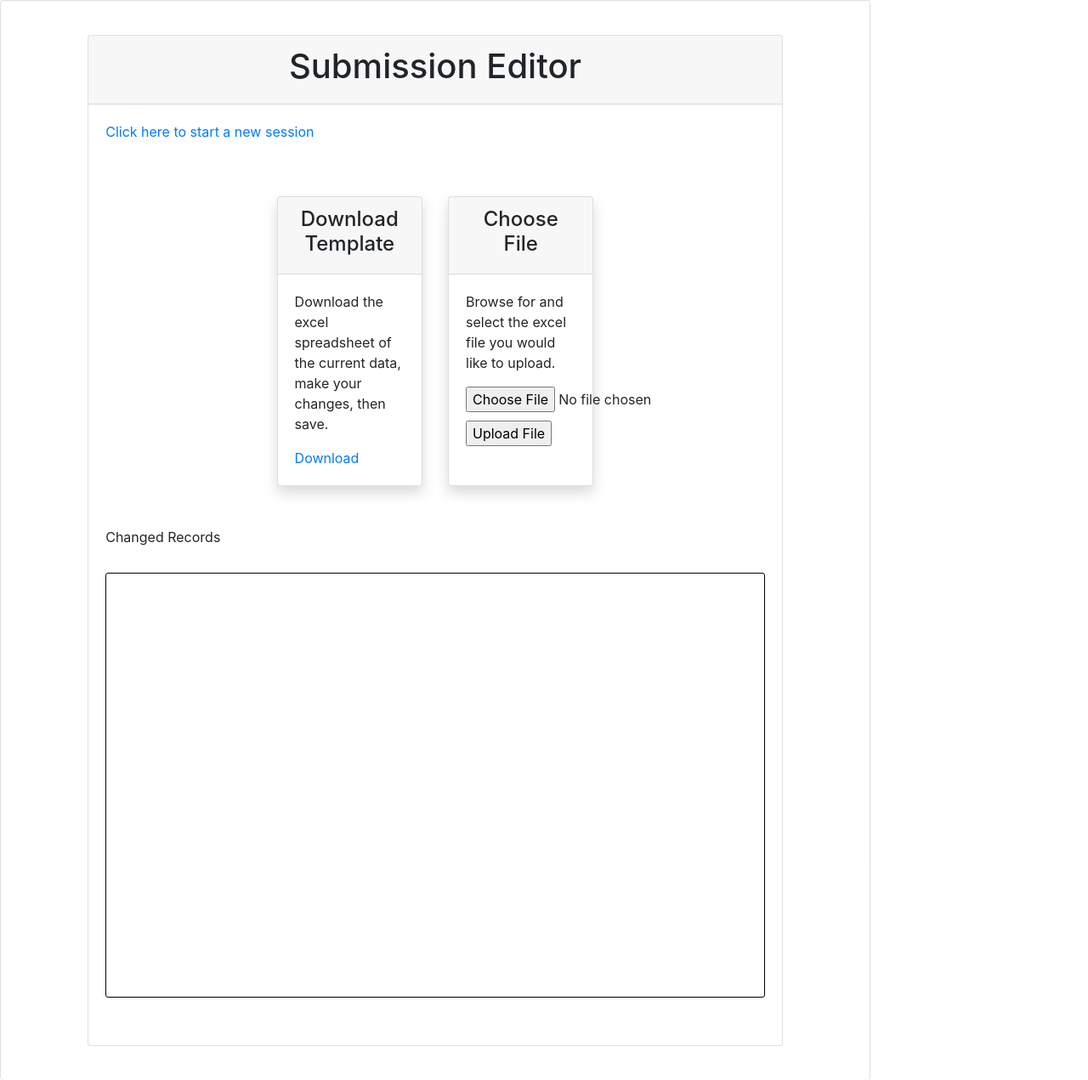
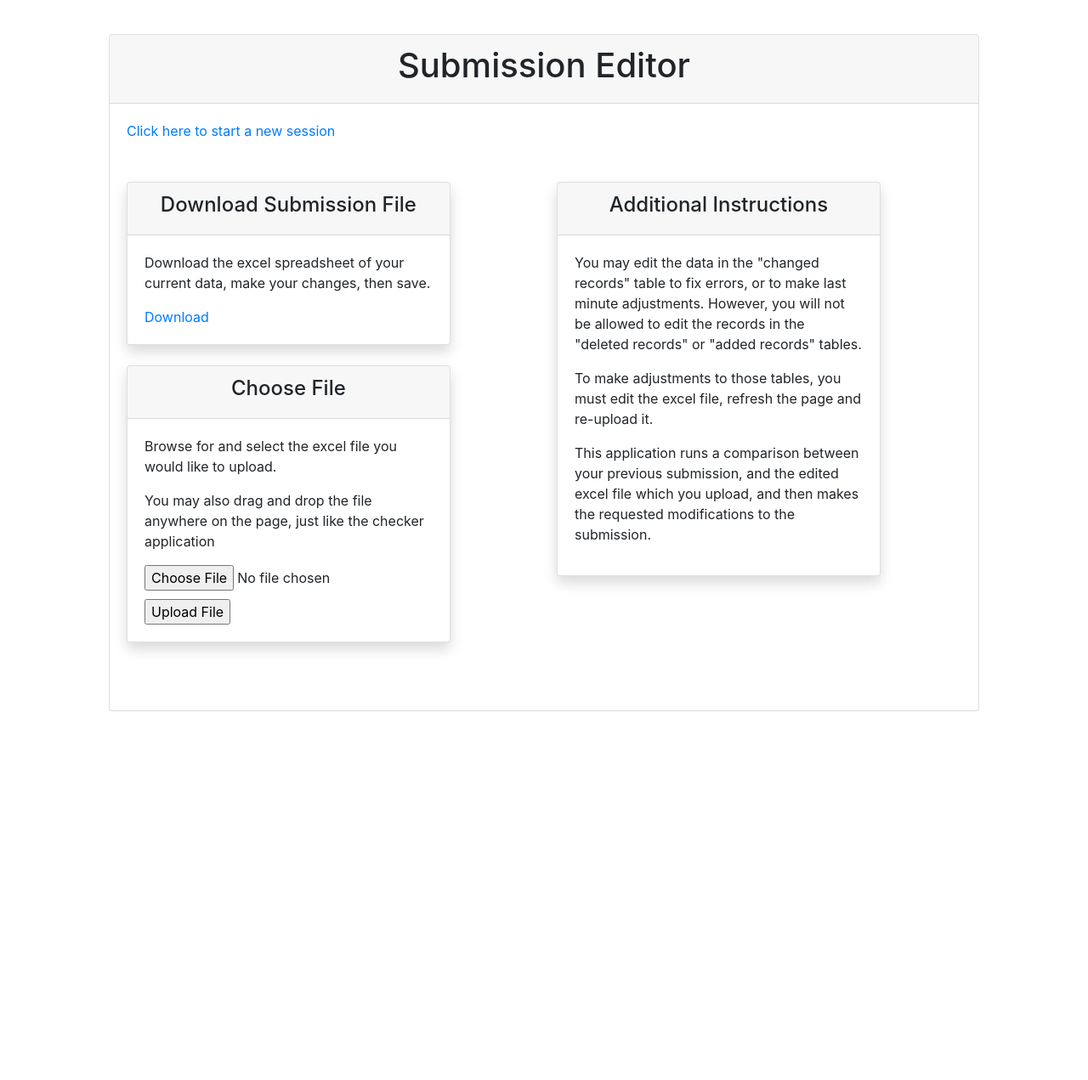
Before and after one commit to SCCWRP/changerequest, a Flask app: template proj/templates/edit-submission.jinja2 in a window 1280 px wide. Shown: the whole page at 85% size. After the commit the page ends 837 px from the top, so only its background shows below. Run offline with Flask 3, Linux system fonts and the light colour scheme; the template is opened without the code that fills it, so the values that code supplies are empty; parts of the project's set-up code (start-up, migrations or seed data) failed here and were passed over; some libraries are stand-ins or nearby versions.

Commit message:
fixed the bug for empty highlight cells dataframes - improved the UI

```diff
--- a/proj/main.py
+++ b/proj/main.py
@@ -411,6 +411,7 @@
 
 
     # # History log for accepted changes
+    print('# # History log for accepted changes')
     hislog = pd.DataFrame({
         'objectid'     :   [int(item['objectid']) for item in accepted_changes],
         'tablename'    :   tablename,
@@ -422,6 +423,7 @@
     })
 
     # History log of rejected changes - not to be used until we highlight the excel files
+    print('# History log of rejected changes - not to be used until we highlight the excel files')
     hislog_rejected_changes = pd.DataFrame({
         'objectid'     :   [int(item['objectid']) for item in rejected_changes],
         'tablename'    :   tablename,
@@ -432,7 +434,7 @@
         ]
     })
 
-
+    print("writing report to excel")
     with pd.ExcelWriter(path_to_highlighted_excel, engine = 'xlsxwriter',  engine_kwargs={'options': {'strings_to_formulas': False}}) as writer:
 
         original_data =  original_data[ ['objectid'] + [c for c in original_data.columns if c != 'objectid'] ]
@@ -446,18 +448,22 @@
         deleted_records.to_excel(writer, sheet_name = "Deleted", index = False)
 
         # Coloring the changed cells
+        print('# Coloring the changed cells')
         workbook = writer.book
         rejected_color = workbook.add_format({'bg_color':'#FF0000'})
         accepted_color = workbook.add_format({'bg_color':'#42f590'})
         worksheet = writer.sheets["Modified"]
 
         # make objectid an int just in case it turned into a float somehow
+        print('# make objectid an int just in case it turned into a float somehow')
         modified_records.objectid = modified_records.objectid.astype(int)
         hislog.objectid = hislog.objectid.astype(int)
         hislog_rejected_changes.objectid = hislog_rejected_changes.objectid.astype(int)
 
         # get the accepted change cells, according to the location in the excel file
+        print('# get the accepted change cells, according to the location in the excel file')
         # Basically we are translating the objectid and column name to the excel row/column index
+        print('# Basically we are translating the objectid and column name to the excel row/column index')
         accepted_highlight_cells = modified_records \
             .assign(excel_row_index = modified_records.index + 1 ) \
             .merge(
@@ -465,15 +471,20 @@
                 on = ['objectid'],
                 how = 'inner'
             )
-        # now the dataframe has excel row, objectid, and changed column name
-        accepted_highlight_cells['excel_col_index'] = accepted_highlight_cells.changed_cols.apply(
-            lambda c: modified_records.columns.get_loc(c)
-        )
-        accepted_highlight_cells = accepted_highlight_cells.apply(
+        if not accepted_highlight_cells.empty:
+            # now the dataframe has excel row, objectid, and changed column name
+            print('# now the dataframe has excel row, objectid, and changed column name')
+            accepted_highlight_cells['excel_col_index'] = accepted_highlight_cells.changed_cols.apply(
+                lambda c: modified_records.columns.get_loc(c)
+            )
+            accepted_highlight_cells = accepted_highlight_cells.apply(
                 lambda row: (row.excel_row_index, row.excel_col_index), axis = 1
             ).tolist()
+        else:
+            accepted_highlight_cells = []
 
         # Now get the rejected cells
+        print('# Now get the rejected cells')
         rejected_highlight_cells = modified_records \
             .assign(excel_row_index = modified_records.index + 1 ) \
             .merge(
@@ -481,13 +492,18 @@
                 on = ['objectid'],
                 how = 'inner'
             )
-        # now the dataframe has excel row, objectid, and changed column name
-        rejected_highlight_cells['excel_col_index'] = rejected_highlight_cells.changed_cols.apply(
-            lambda c: modified_records.columns.get_loc(c)
-        )
-        rejected_highlight_cells = rejected_highlight_cells.apply(
+
+        if not rejected_highlight_cells.empty:
+            # now the dataframe has excel row, objectid, and changed column name
+            print('# now the dataframe has excel row, objectid, and changed column name')
+            rejected_highlight_cells['excel_col_index'] = rejected_highlight_cells.changed_cols.apply(
+                lambda c: modified_records.columns.get_loc(c)
+            )
+            rejected_highlight_cells = rejected_highlight_cells.apply(
                 lambda row: (row.excel_row_index, row.excel_col_index), axis = 1
             ).tolist()
+        else:
+            rejected_highlight_cells = []
 
 
         # highlight changes is defined in utils
@@ -510,8 +526,8 @@
 
     return jsonify(
         tbl = htmltable(modified_records, _id = "changes-display-table"),
-        addtbl = htmltable(added_records),
-        deltbl = htmltable(deleted_records),
+        addtbl = htmltable(added_records, editable = False),
+        deltbl = htmltable(deleted_records, editable = False),
         changed_indices = changed_indices,
         accepted_changes = accepted_changes,
         rejected_changes = rejected_changes,
--- a/proj/static/edit_submission.css
+++ b/proj/static/edit_submission.css
@@ -101,3 +101,22 @@
 .changed-cell {
     cursor: pointer;
 }
+
+/* Hide all datatable containers by default */
+.datatable-container {
+    display: none;
+}
+
+/* Show the active datatable container */
+.datatable-container.active {
+    display: block;
+}
+
+/* Additional style for active tab */
+.btn.datatable-tab-button.active {
+    background-color: darkblue !important;  /* Using !important to override Bootstrap's active style */
+    color: #fff;
+}
+.btn.datatable-tab-button {
+    margin: 0.5rem;
+}
--- a/proj/static/edit_submission.js
+++ b/proj/static/edit_submission.js
@@ -10,6 +10,16 @@
     uploadForm.addEventListener("submit", async function(event){
         event.preventDefault();
         event.stopPropagation();
+
+        /* unhide the datatable containers */
+        Array.prototype.slice.call(document.querySelectorAll(".datatable-container")).map(
+            c => {
+                c.classList.remove("hidden")
+            }
+        )
+        document.getElementById('change-report-container').classList.remove('hidden');
+
+
         document.querySelector(".records-display-inner-container").innerHTML = `<img src="/${$SCRIPT_ROOT}/static/loading.gif">`;
 
         //const dropped_files = event.originalEvent.dataTransfer.files;
@@ -30,23 +40,6 @@
         console.log(data);
         console.log(data.addtbl);
         console.log(data.deltbl);
-
-
-        /* unhide the datatable containers, only if there are changed records
-            We will always unhide the changed_records container though */
-        Array.prototype.slice.call(document.querySelectorAll(".datatable-container")).map(
-            c => {
-                if ( c.classList.contains("addedrecords") & (data.addtbl !== '') ) {
-                    c.classList.remove("hidden")
-                }
-                if ( c.classList.contains("deletedrecords") & (data.deltbl !== '') ) {
-                    c.classList.remove("hidden")
-                }
-                if ( c.classList.contains("changedrecords") ) {
-                    c.classList.remove("hidden")
-                }
-            }
-        )
 
         document.querySelector(".records-display-inner-container").innerHTML = data.tbl;
         document.querySelector(".added-records-display-inner-container").innerHTML = data.addtbl;
@@ -135,6 +128,7 @@
 })
 
 
+
 // /* Saving changes when they edit in the browser */
 // (function(){
 
--- a/proj/static/format_table.js
+++ b/proj/static/format_table.js
@@ -162,4 +162,32 @@
             cells[i].focus();
         }
     }
+
+    // Pagination for the changed records tables (changed, added, deleted)
+
+    let tabs = document.querySelectorAll('.datatable-tab-button');
+
+    // Add click event listener to each tab button
+    tabs.forEach(tab => {
+        tab.addEventListener('click', function() {
+            // Remove 'active' class from all tab buttons and datatable containers
+            document.querySelectorAll('.datatable-tab-button, .datatable-container').forEach(el => {
+                el.classList.remove('active');
+            });
+
+            // Add 'active' class to clicked tab button
+            this.classList.add('active');
+
+            // Get ID of target datatable container from 'data-target' attribute
+            let target = this.getAttribute('data-target');
+
+            // Add 'active' class to target datatable container
+            document.getElementById(target).classList.add('active');
+        });
+    });
+
+    // Initialize the first tab as active
+    document.querySelector('.datatable-tab-button').click();
+
+
 }
--- a/proj/templates/base.jinja2
+++ b/proj/templates/base.jinja2
@@ -17,7 +17,7 @@
     <body>
     {% block tooltip %}
     {% endblock %}
-        <div class="card outer-card">
+        {# <div class="card outer-card"> #}
             {% block session_user_info %}
             {% if current_user.is_authenticated %}
             <div class="card-header login-session-info-header">
@@ -28,7 +28,7 @@
             {% endif %}
             {% endblock %}
             {% block body %}{% endblock %}
-        </div>
+        {# </div> #}
     </body>
 
     {% block scripts %}
--- a/proj/templates/edit-submission.jinja2
+++ b/proj/templates/edit-submission.jinja2
@@ -20,21 +20,23 @@
                     <br>
                     <div class="row">
                         {% for k in login_fields %}
-                        <div class="col-sm-auto">
+                        <div class="col">
                             <h5><strong>{{k}}:</strong> <span id="current-{{k}}">{{login_fields[k]}}</span></h5>
                         </div>
                         {%endfor%}
                     </div>
+
                 </div>
+                <br>
                 <div class="row">
-                    <div class="col-md-6 offset-md-3">
-                        <div class="card-deck mb-3" style="margin-top: 40px">
+                    <div class="col-md-6">
+
                         <div class="card mb-4 box shadow">
                             <div class="card-header">
-                                    <h4>Download Template</h4>
+                                <h4>Download Submission File</h4>
                             </div>
                             <div class="card-body">
-                                    <p>Download the excel spreadsheet of the current data, make your changes, then save.</p>
+                                <p>Download the excel spreadsheet of your current data, make your changes, then save.</p>
                                 <div class="download-button-wrap header-element">
                                     <a href="{{request.script_root}}/submission-download" target="_blank">Download</a>
                                 </div>
@@ -45,7 +47,12 @@
                                 <h4>Choose File</h4>
                             </div>
                             <div class="card-body">
-                                    <p>Browse for and select the excel file you would like to upload.</p>
+                                <p>
+                                    Browse for and select the excel file you would like to upload.
+                                </p>
+                                <p>
+                                    You may also drag and drop the file anywhere on the page, just like the checker application
+                                </p>
                                 <form method="post" enctype="multipart/form-data" id="upload-form">
                                     <input id="file" type="file" name = "files[]" style="margin-bottom: 10px;">
                                     <input type="submit" value="Upload File" name="submit">
@@ -57,9 +64,37 @@
                             </div>
                         </div>
                     </div>
+                    <div class="col-md-6">
+                        <div class="card mb-4 box shadow">
+                            <div class="card-header">
+                                <h4>Additional Instructions</h4>
+                            </div>
+                            <div class="card-body">
+                                <p>
+                                    You may edit the data in the "changed records" table to fix errors, or to make last minute adjustments.
+                                    However, you will not be allowed to edit the records in the "deleted records" or "added records" tables.
+                                </p>
+                                <p>
+                                    To make adjustments to those tables, you must edit the excel file, refresh the page and re-upload it.
+                                </p>
+                                <p>
+                                    This application runs a comparison between your previous submission, and the edited excel file which you upload,
+                                    and then makes the requested modifications to the submission.
+                                </p>
                             </div>
                         </div>
-                <div class="datatable-container changedrecords" id="changed-records-datatable-container">
+
+                    </div>
+                </div>
+                <div id="change-report-container" class="hidden">
+                    <div class="row">
+                        <div id="datatable-tabs">
+                            <button type="button" class="btn btn-primary datatable-tab-button active" data-target="changed-records-datatable-container">Changed Records</button>
+                            <button type="button" class="btn btn-primary datatable-tab-button" data-target="added-records-datatable-container">Added Records</button>
+                            <button type="button" class="btn btn-primary datatable-tab-button" data-target="deleted-records-datatable-container">Deleted Records</button>
+                        </div>
+                    </div>
+                    <div class="datatable-container changedrecords active" id="changed-records-datatable-container">
                         <span class="datatable-label">Changed Records</span>
                         <div class="dataTable" style="margin-top: 30px;">
                             <div class="records-display-outer-container">
@@ -70,7 +105,7 @@
                             </div>
                         </div>
                     </div>
-                <div class="datatable-container hidden addedrecords" id="added-records-datatable-container">
+                    <div class="datatable-container addedrecords" id="added-records-datatable-container">
                         <span class="datatable-label">Added Records</span>
                         <div class="dataTable" style="margin-top: 30px;">
                             <div class="added-records-display-outer-container">
@@ -79,11 +114,12 @@
                             </div>
                         </div>
                     </div>
-                <div class="datatable-container hidden deletedrecords" id="deleted-records-datatable-container">
+                    <div class="datatable-container deletedrecords" id="deleted-records-datatable-container">
                         <span class="datatable-label">Deleted Records</span>
                         <div class="dataTable" style="margin-top: 30px;">
                             <div class="deleted-records-display-outer-container">
                                 <div class="deleted-records-display-inner-container">
+                                </div>
                             </div>
                         </div>
                     </div>
--- a/proj/utils/html.py
+++ b/proj/utils/html.py
@@ -1,6 +1,6 @@
 import pandas as pd
 
-def htmltable(df, _id = None, cssclass = None, enumeraterows = True):
+def htmltable(df, _id = None, cssclass = None, enumeraterows = True, editable = True):
     '''
         df is a pandas dataframe,
         id is a css id you want to give to the table,
@@ -72,7 +72,7 @@
                                     )
 
                                     if
-                                        cell.get('column_name') != 'objectid'
+                                        ((cell.get('column_name') != 'objectid') and (editable))
                                     else
                                         '<td class="colname-{}">{}</td>' \
                                         .format(
```
Lines whose indentation alone changed are shown as unchanged.
